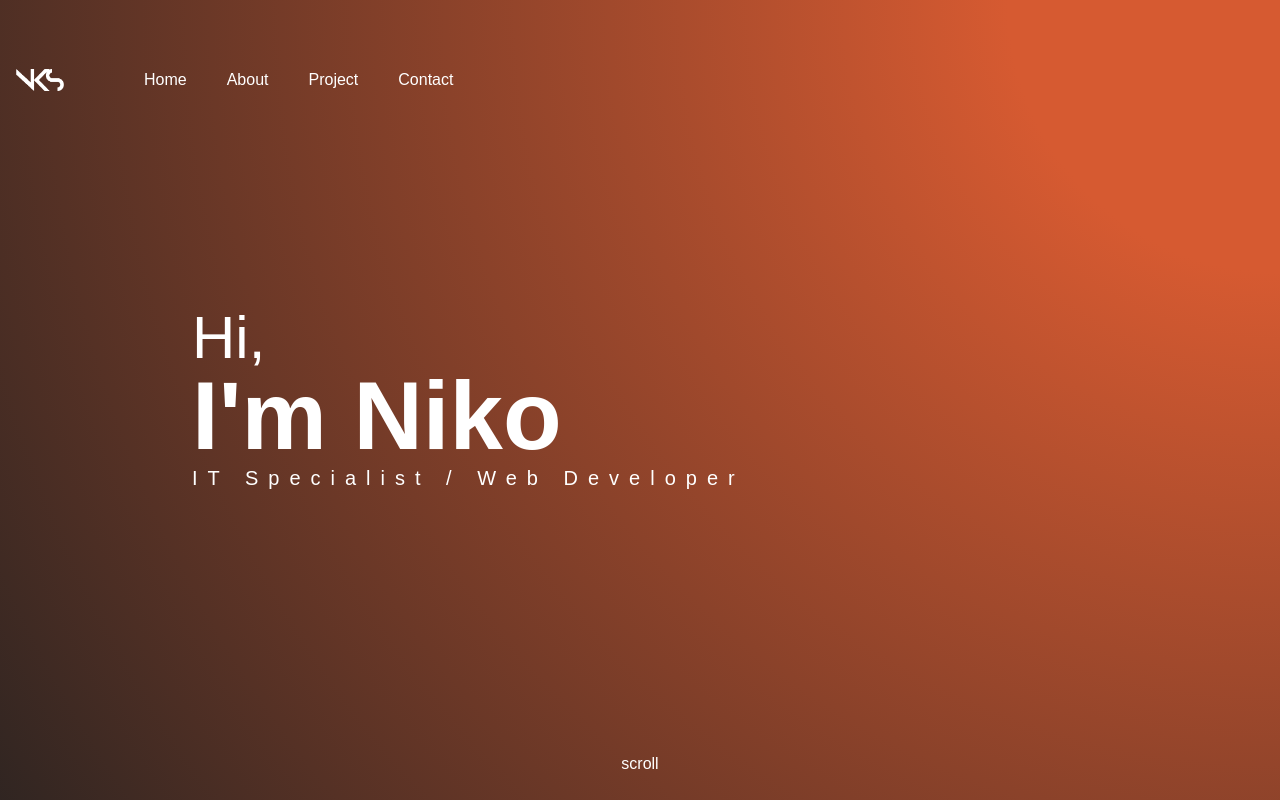
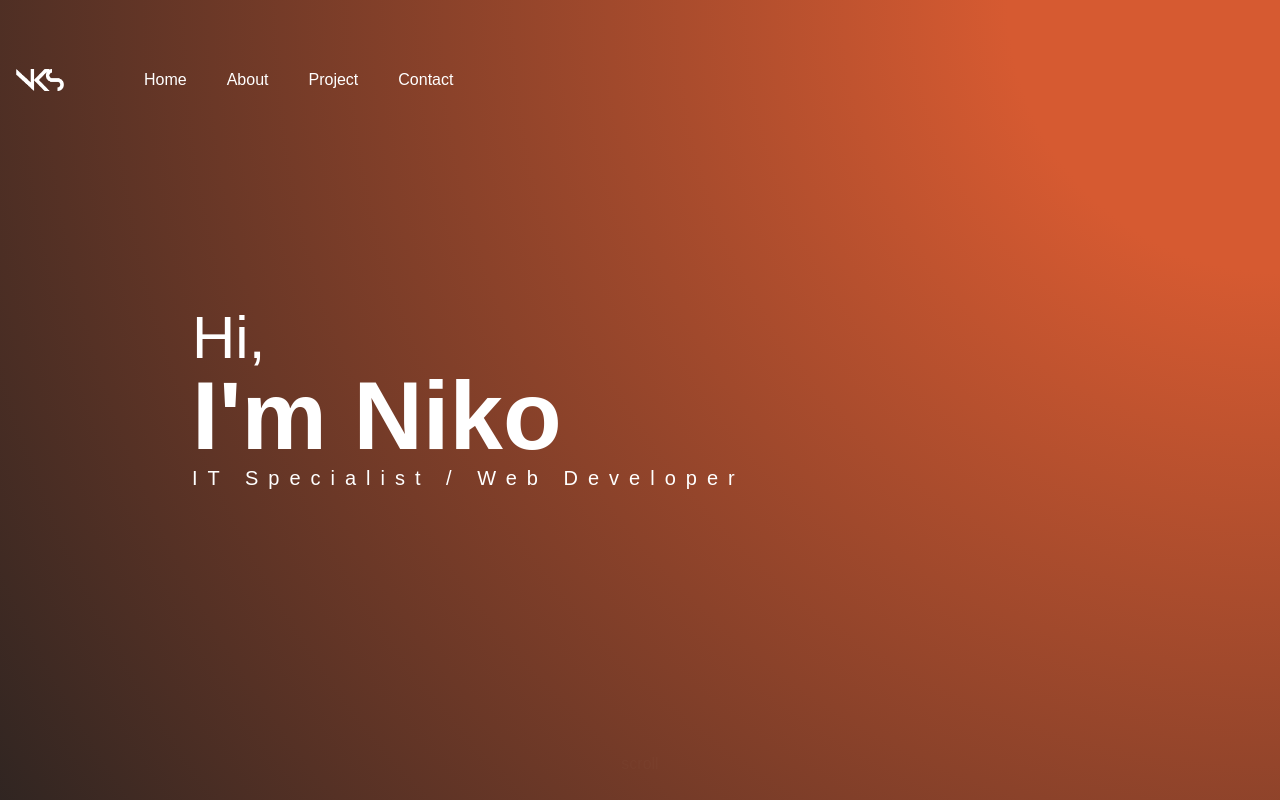
Before and after one commit to nks-97/portfolio, a React app: page / in a window 1280 px wide. Shown: the top 800 px of the page. Built offline with nearby package versions, Linux system fonts and the light colour scheme; the HTML template or start-up script is replaced by a standard one.

Commit message:
V1 minor changes

```diff
--- a/src/components/Home.jsx
+++ b/src/components/Home.jsx
@@ -1,4 +1,11 @@
+import { useEffect } from "react";
+
 export default function Home({isScrolled}) {
+    useEffect(()=>{
+        setInterval(()=>{
+
+        }, 1000)
+    } ,[])
     return (
         <div className="w-full h-screen relative">
             <div className="text-white absolute top-1/2 -translate-y-1/2 left-[15%]">
@@ -11,7 +18,7 @@ export default function Home({isScrolled}) {
                 </p>
             </div>
 
-            <div className={`absolute bottom-6 left-1/2 -translate-x-1/2 text-white ${isScrolled ? "opacity-0" : "opacity-100 "} transition-opacity duration-500 ease-in-out`}>
+            <div className={`absolute bottom-6 left-1/2 -translate-x-1/2 text-white ${isScrolled ? "opacity-0" : "opacity-100 fading-animation"} transition-opacity duration-500 ease-in-out`}>
                 scroll
             </div>
         </div>
--- a/src/index.css
+++ b/src/index.css
@@ -8,3 +8,24 @@
   font-family: "Montserrat", sans-serif;
   font-optical-sizing: auto;
 }
+
+
+
+
+
+@keyframes fade {
+  0%, 100% {
+    opacity: 0;
+  }
+  50% {
+    opacity: 1;
+  }
+}
+
+
+
+@layer utilities {
+  .fading-animation {
+    animation: fade 3s ease-in-out infinite;
+  }
+}
```
